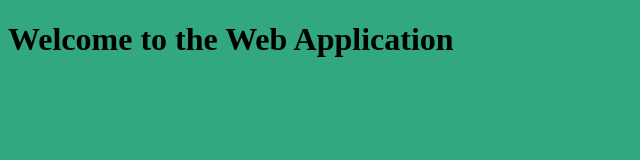
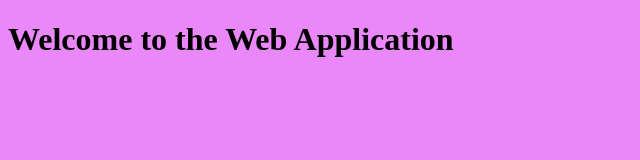
Before and after one commit to Sofiasudabattula/web-app-build, a plain HTML site: page index.html in a window 1280 px wide. Shown: the whole page, without its empty margins (0-640 px from the left). Drawn offline with Linux system fonts and the light colour scheme.

Commit message:
Update index.html

```diff
--- a/index.html
+++ b/index.html
@@ -7,7 +7,7 @@
 
 <style>
     body {
-        background-color: #32a87f; /* New background color */
+        background-color: #ea87f9; /* New background color */
     }
 </style>
 
```
